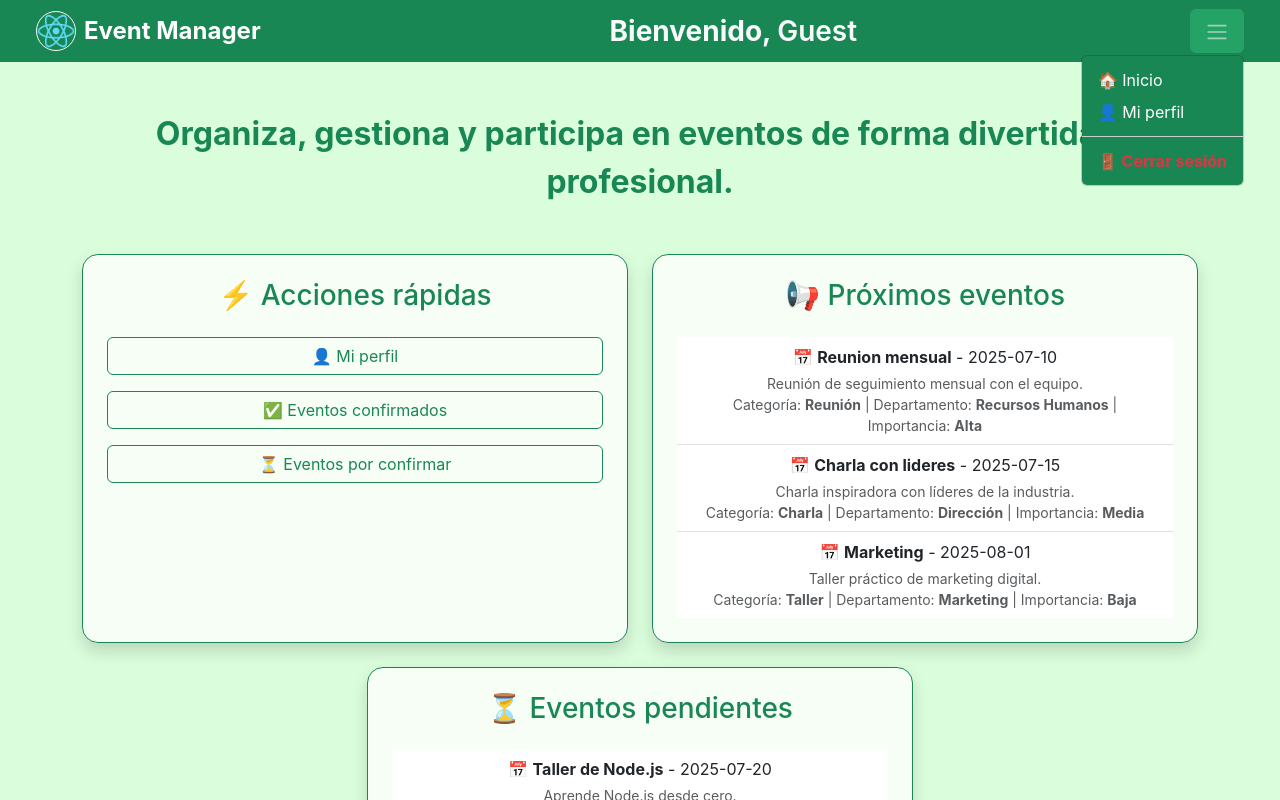
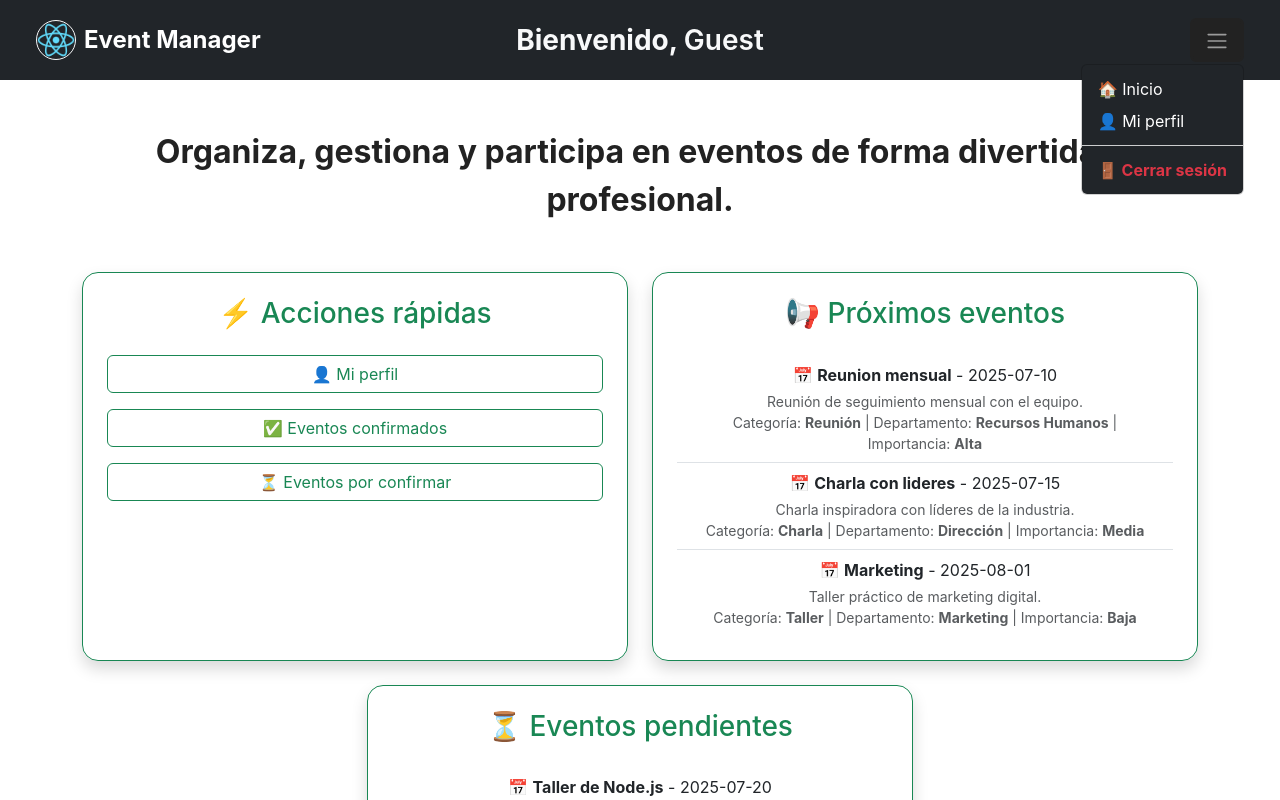
Before and after one commit to NiggetChuckens/event_manager, a React (Create React App) app in the folder src/frontend/: page /home in a window 1280 px wide. Both pictures are taken after a click on the button 1217 px from the left and 31 px from the top of the page. Shown: the top 800 px of the page. Built offline with nearby package versions, Linux system fonts and the light colour scheme; no server answers.

Commit message:
Correción de colores
Se aplican los mismos colores presenten en el administrador. Se centra el mensaje de "Bienvenido"

```diff
--- a/src/frontend/src/components/common/navbar.jsx
+++ b/src/frontend/src/components/common/navbar.jsx
@@ -19,18 +19,20 @@ const Navbar = () => {
   }, []);
 
   return (
-    <nav className="navbar navbar-expand-lg navbar-dark bg-success px-4">
-      <div className="container-fluid align-items-center">
+    <nav className="navbar navbar-expand-lg navbar-dark bg-dark px-4">
+      <div className="container-fluid align-items-center position-relative" style={{ minHeight: 64 }}>
         <img src="/logo192.png" alt="Logo" width="40" height="40" className="me-2 rounded-circle border border-light" />
         <span className="navbar-brand fw-bold fs-4 me-4">Event Manager</span>
         <div className="flex-grow-1 d-flex justify-content-center">
-          <span className="text-light fw-bold fs-3 text-center">Bienvenido, <span className="fw-semibold">{userName}</span></span>
+          <span className="text-light fw-bold fs-3 text-center w-100" style={{ position: 'absolute', left: 0, right: 0, top: '50%', transform: 'translateY(-50%)', zIndex: 1 }}>
+            Bienvenido, <span className="fw-semibold">{userName}</span>
+          </span>
         </div>
-        <div className="dropdown ms-2">
-          <button className="btn btn-success border border-3 border-light" type="button" id="dropdownMenuButton" data-bs-toggle="dropdown" aria-expanded="false">
+        <div className="dropdown ms-2" style={{ zIndex: 2 }}>
+          <button className="btn btn-dark border border-3 border-light" type="button" id="dropdownMenuButton" data-bs-toggle="dropdown" aria-expanded="false">
             <span className="navbar-toggler-icon"></span>
           </button>
-          <ul className="dropdown-menu dropdown-menu-end bg-success" aria-labelledby="dropdownMenuButton">
+          <ul className="dropdown-menu dropdown-menu-end bg-dark" aria-labelledby="dropdownMenuButton">
             <li><Link className="dropdown-item text-white dropdown-item-green-hover" to="/home">🏠 Inicio</Link></li>
             <li><Link className="dropdown-item text-white dropdown-item-green-hover" to="/perfil">👤 Mi perfil</Link></li>
             <li><hr className="dropdown-divider bg-light" /></li>
@@ -47,9 +49,9 @@ const Navbar = () => {
           background-color: #25a366 !important;
           color: #fff !important;
         }
-        #dropdownMenuButton.btn-success:hover, #dropdownMenuButton.btn-success:focus {
-          background-color: #25a366 !important;
-          border-color: #25a366 !important;
+        #dropdownMenuButton.btn-dark:hover, #dropdownMenuButton.btn-dark:focus {
+          background-color: #222 !important;
+          border-color: #222 !important;
           color: #fff !important;
         }
       `}</style>
--- a/src/frontend/src/pages/login.jsx
+++ b/src/frontend/src/pages/login.jsx
@@ -39,7 +39,7 @@ const Login = () => {
       className="d-flex justify-content-center align-items-center"
       style={{
         minHeight: '100vh',
-        backgroundColor: '#DAFDDC',
+        backgroundColor: '#fff',
         padding: '1rem'
       }}
     >
@@ -55,7 +55,7 @@ const Login = () => {
         <h1
           className="text-center mb-2"
           style={{
-            color: '#065f46',
+            color: '#222',
             fontSize: '2.5rem',
             fontWeight: 'bold'
           }}
--- a/src/frontend/src/pages/user/home.jsx
+++ b/src/frontend/src/pages/user/home.jsx
@@ -52,10 +52,10 @@ const Home = () => {
     <>
       <Navbar />
 
-      <div style={{ minHeight: '100vh', backgroundColor: '#DAFDDC', display: 'flex', flexDirection: 'column' }}>
+      <div style={{ minHeight: '100vh', backgroundColor: '#fff', display: 'flex', flexDirection: 'column' }}>
         <div className="flex-grow-1">
           <div className="container text-center py-5">
-            <p className="lead fw-bold mb-5" style={{ color: '#198754', fontSize: '2rem' }}>
+            <p className="lead fw-bold mb-5" style={{ color: '#222', fontSize: '2rem' }}>
               Organiza, gestiona y participa en eventos de forma divertida y profesional.
             </p>
             <div className="row justify-content-center g-4">
```
